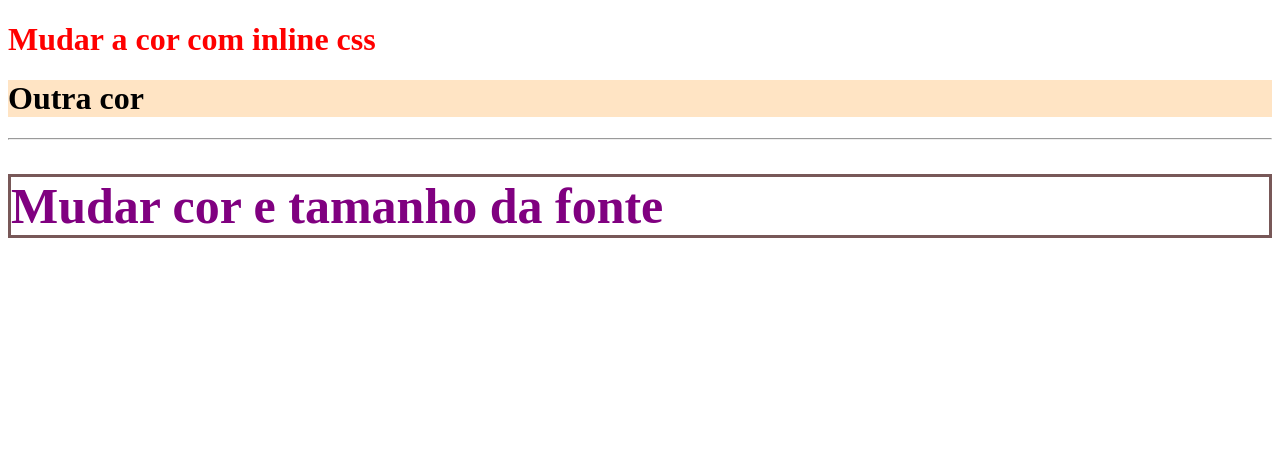
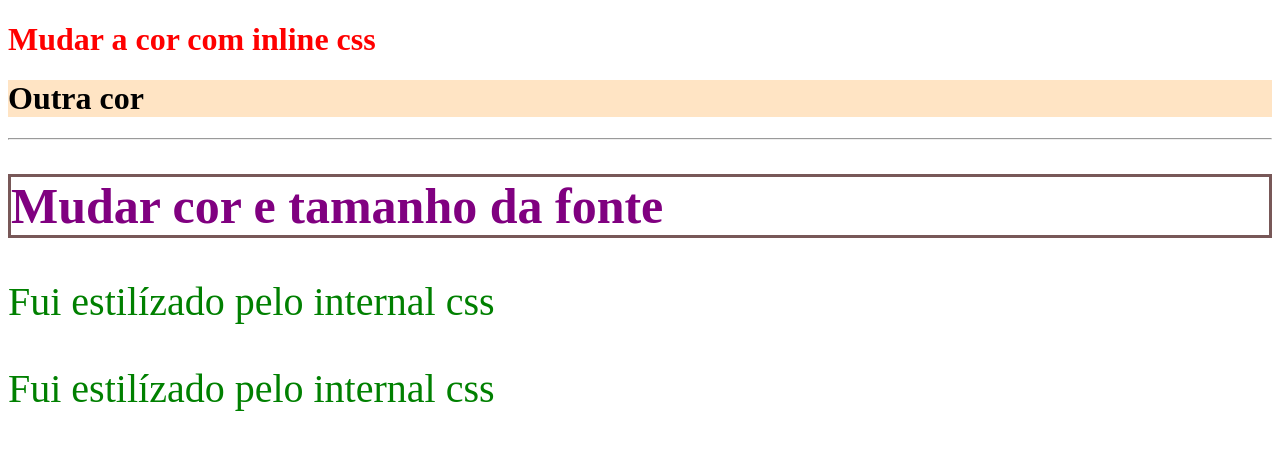
Before and after one commit to Alcidiano/07-03-html, a plain HTML site: page index.html in a window 1280 px wide. Drawn offline with Linux system fonts and the light colour scheme.

Commit message:
03 Internal css

```diff
--- a/index.html
+++ b/index.html
@@ -4,6 +4,13 @@
     <meta charset="UTF-8">
     <meta name="viewport" content="width=device-width, initial-scale=1.0">
     <link rel="stylesheet" href="css/style.css">
+    <style>
+        p{
+            color: green;
+            font-size: 40px;
+        }
+    </style>
+
     <title>Aprendendo Css</title>
 </head>
 <body>
@@ -15,5 +22,10 @@
     <hr>
     <!-- 2Multiplas regras css -->
     <h1 style="color: purple; font-size: 50px; border: 3px solid rgb(120, 88, 88)">Mudar cor e tamanho da fonte</h1>
+
+    <!-- 3 internal css -->
+    <p>Fui estilízado pelo internal css</p>
+    <p>Fui estilízado pelo internal css</p>
+
 </body>
 </html>
```
